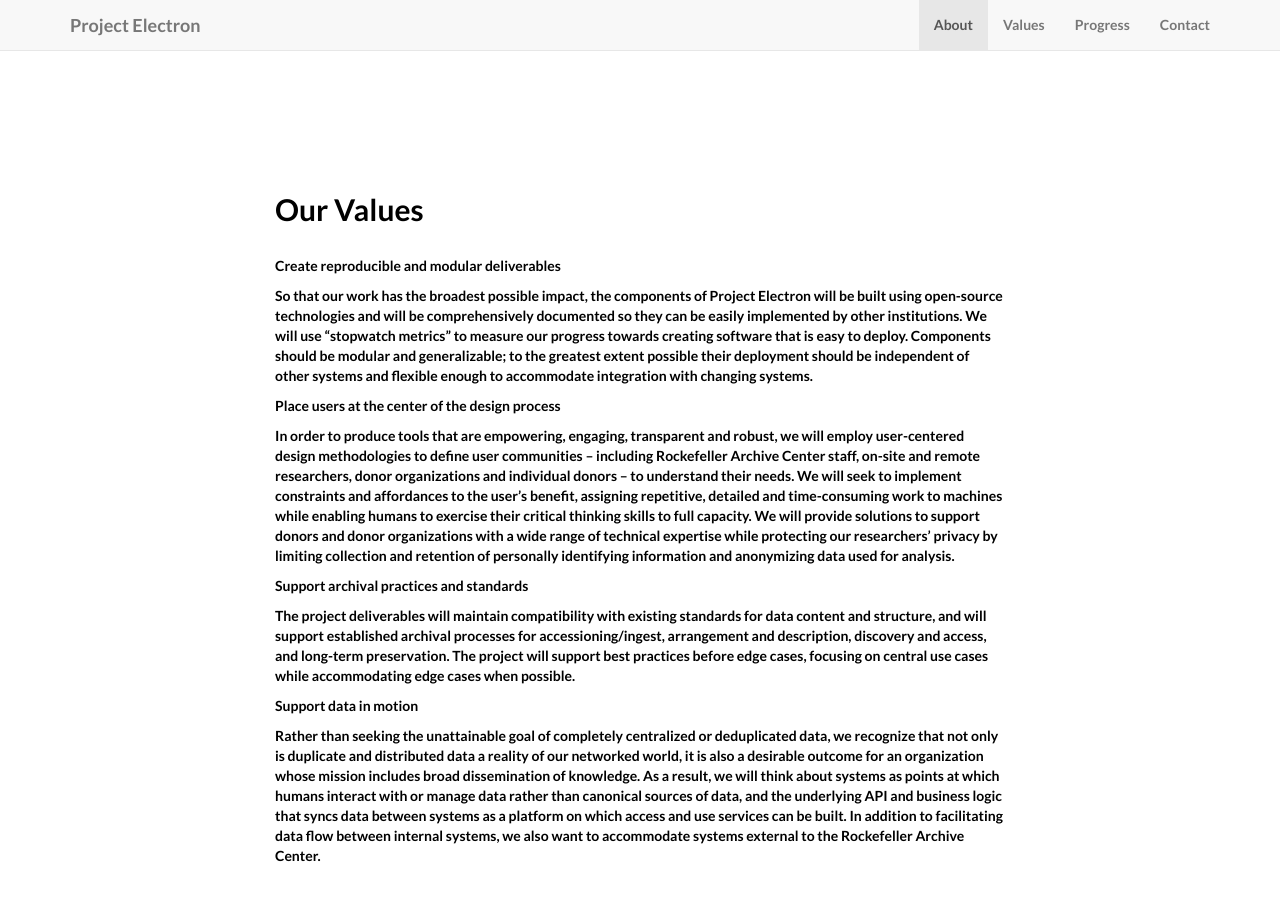
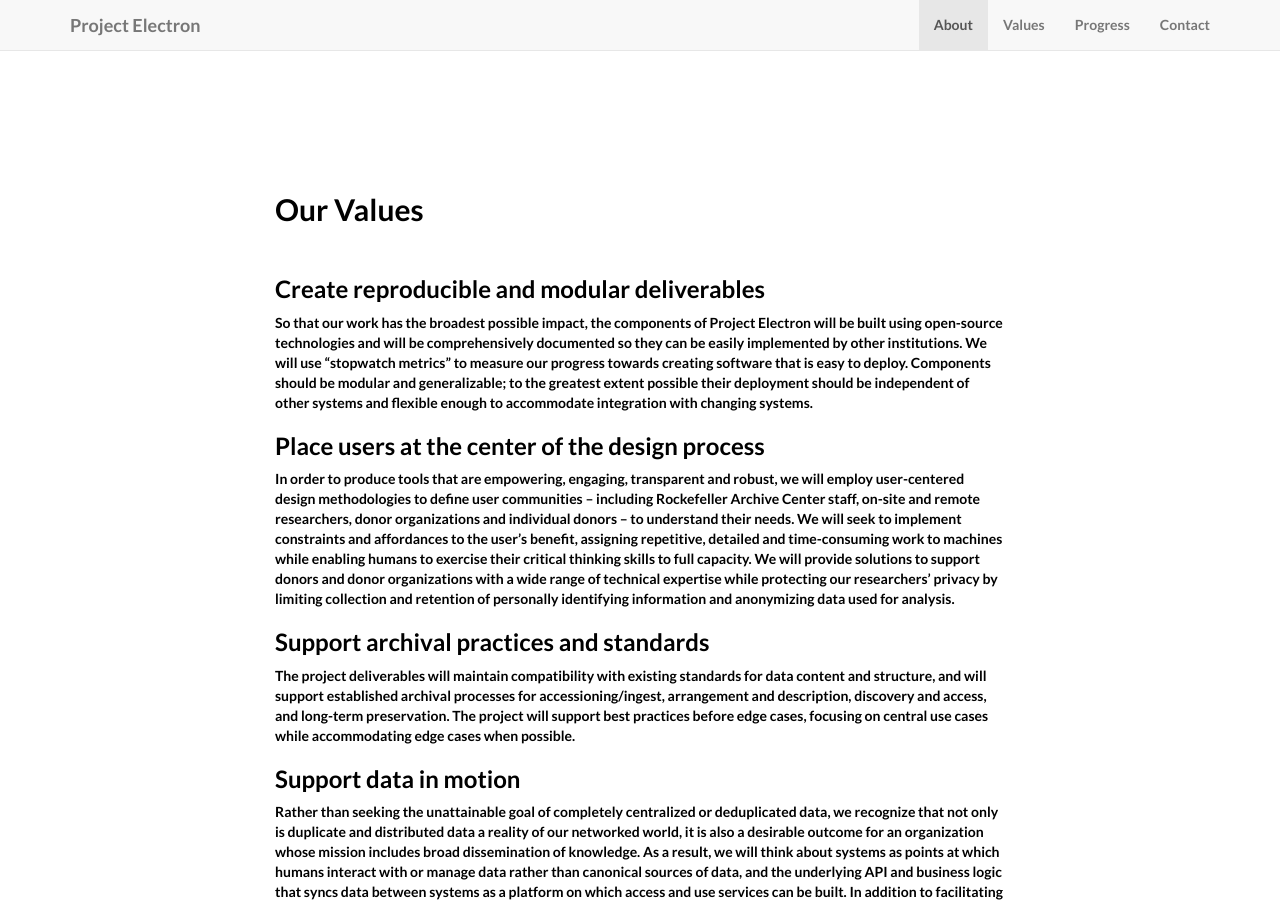
Before and after one commit to RockefellerArchiveCenter/project_electron, a Jekyll site: the page built from index.html, in a window 1280 px wide and 900 px high, scrolled down 1395 px. Built offline with Jekyll 4.4.1, drawn with Linux system fonts in a browser that asks for light colours.

```diff
--- a/_includes/values.html
+++ b/_includes/values.html
@@ -6,13 +6,13 @@
               <br/><br/>
               <h2>Our Values</h2>
               <br/>
-                <p>Create reproducible and modular deliverables</p>
+                <h3>Create reproducible and modular deliverables</h3>
                 <p>So that our work has the broadest possible impact, the components of Project Electron will be built using open-source technologies and will be comprehensively documented so they can be easily implemented by other institutions. We will use “stopwatch metrics” to measure our progress towards creating software that is easy to deploy. Components should be modular and generalizable; to the greatest extent possible their deployment should be independent of other systems and flexible enough to accommodate integration with changing systems.</p>
-                <p>Place users at the center of the design process</p>
+                <h3>Place users at the center of the design process</h3>
                 <p>In order to produce tools that are empowering, engaging, transparent and robust, we will employ user-centered design methodologies to define user communities – including Rockefeller Archive Center staff, on-site and remote researchers, donor organizations and individual donors – to understand their needs. We will seek to implement constraints and affordances to the user’s benefit, assigning repetitive, detailed and time-consuming work to machines while enabling humans to exercise their critical thinking skills to full capacity. We will provide solutions to support donors and donor organizations with a wide range of technical expertise while protecting our researchers’ privacy by limiting collection and retention of personally identifying information and anonymizing data used for analysis.</p>
-                <p>Support archival practices and standards</p>
+                <h3>Support archival practices and standards</h3>
                 <p>The project deliverables will maintain compatibility with existing standards for data content and structure, and will support established archival processes for accessioning/ingest, arrangement and description, discovery and access, and long-term preservation. The project will support best practices before edge cases, focusing on central use cases while accommodating edge cases when possible.</p>
-                <p>Support data in motion</p>
+                <h3>Support data in motion</h3>
                 <p>Rather than seeking the unattainable goal of completely centralized or deduplicated data, we recognize that not only is duplicate and distributed data a reality of our networked world, it is also a desirable outcome for an organization whose mission includes broad dissemination of knowledge. As a result, we will think about systems as points at which humans interact with or manage data rather than canonical sources of data, and the underlying API and business logic that syncs data between systems as a platform on which access and use services can be built. In addition to facilitating data flow between internal systems, we also want to accommodate systems external to the Rockefeller Archive Center.</p>
                 <br/>
             </div>
```
